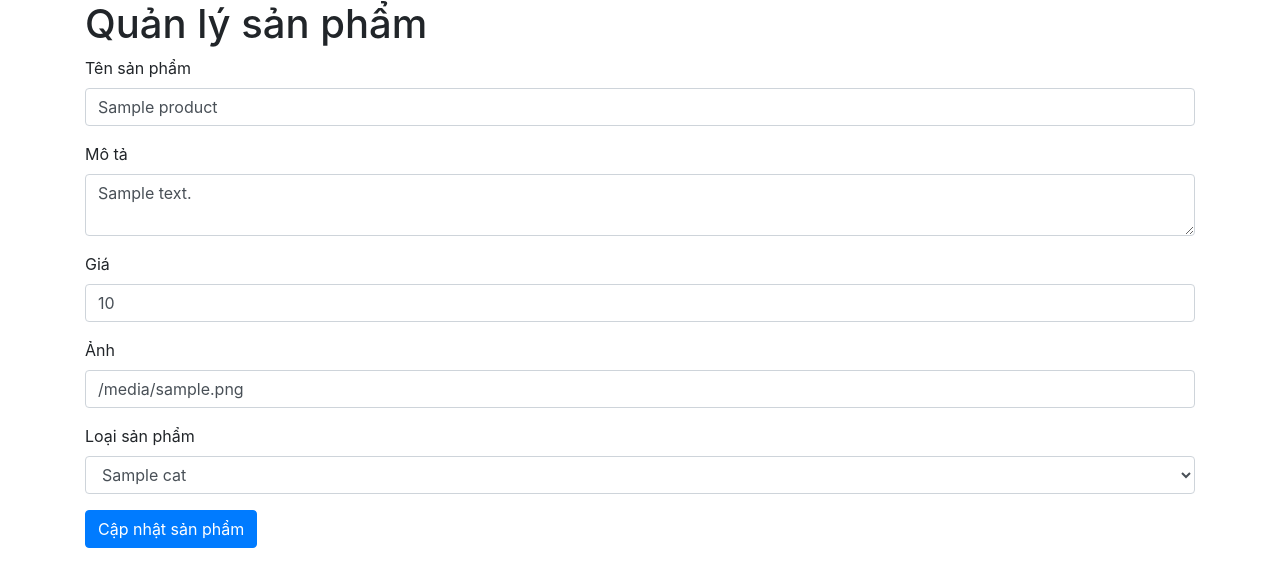
After one commit to NguyenBaDat99/saleappv1, a Flask app: template saleapp/templates/product-add.html in a window 1280 px wide. The commit adds this page. Shown: the top 587 px of the page. Run offline with Flask 2, Linux system fonts and the light colour scheme; the template is opened without the code that fills it: most values are stand-ins (such as "Sample title", 1, 10 or a date in 2020); some libraries are stand-ins or nearby versions.

Commit message:
Update code 2707

```diff
--- a/saleapp/main.py
+++ b/saleapp/main.py
@@ -1,4 +1,4 @@
-from flask import render_template, request
+from flask import render_template, request, redirect, url_for
 from saleapp import app
 from saleapp import dao
 
@@ -14,9 +14,38 @@ def product_list():
 
     return render_template("product-list.html", products=dao.read_products(keyword=keyword, from_price=from_price, to_price=to_price))
 
+
 @app.route("/products/<int:category_id>")
 def product_list_by_cate(category_id):
     return render_template("product-list.html", products=dao.read_products_by_cate_id(category_id))
 
+
+@app.route("/products/add", methods=["get", "post"])
+def product_add():
+    err_msg = None
+    if request.method == "POST":
+
+        if request.args["product_id"]:
+            p = dict(request.form.copy())
+            p["id"] = request.args["product_id"]
+
+            if dao.update_product(**p):
+                return redirect(url_for('product_list'))
+            else:
+                pass
+        else:
+            if dao.add_product(**dict(request.form)):
+                return redirect(url_for('product_list'))
+            else:
+                err_msg = "Add failed!!!"
+
+    product = None
+    if request.args["product_id"]:
+        product = dao.read_product_by_id(int(request.args["product_id"]))
+
+    categories = dao.read_categories()
+    return render_template("product-add.html", categories=categories, err_msg=err_msg, product=product)
+
+
 if __name__ == "__main__":
     app.run(debug=True)
--- a/saleapp/templates/index.html
+++ b/saleapp/templates/index.html
@@ -3,10 +3,11 @@
 <head>
     <meta charset="UTF-8">
     <title>Trang chủ</title>
-    <link href="{{ url_for('static', filename='css/style.css') }}"
+    <link href="{{ url_for('static', filename='css/bootstrap.min.css') }}"
  rel="stylesheet" />
 </head>
 <body>
+    <div class="container">
         <h1>BÁN HÀNG TRỰC TUYẾN</h1>
         <ul>
             <li>
@@ -19,5 +20,6 @@
                 <a href="{{ url_for('product_list_by_cate', category_id=2) }}">Máy tính bảng</a>
             </li>
         </ul>
+    </div>
 </body>
 </html>
--- /dev/null
+++ b/saleapp/templates/product-add.html
@@ -0,0 +1,50 @@
+<!DOCTYPE html>
+<html lang="en">
+<head>
+    <meta charset="UTF-8">
+    <title>Thêm sản phẩm</title>
+    <link href="{{ url_for('static', filename='css/bootstrap.min.css') }}"
+ rel="stylesheet" />
+</head>
+<body>
+    <div class="container">
+        <h1>Quản lý sản phẩm</h1>
+        <form method="post">
+            <div class="form-group">
+                <label>Tên sản phẩm</label>
+                <input type="text" name="name" class="form-control" value="{{product.name}}"/>
+            </div>
+            <div class="form-group">
+                <label>Mô tả</label>
+                <textarea class="form-control" name="description" >{{product.description}}</textarea>
+            </div>
+            <div class="form-group">
+                <label>Giá</label>
+                <input type="number" name="price" value="{{product.price}}" class="form-control"/>
+            </div>
+            <div class="form-group">
+                <label>Ảnh</label>
+                <input type="text" name="image" value="{{product.image}}" class="form-control"/>
+            </div>
+            <div class="form-group">
+                <label>Loại sản phẩm</label>
+                <select class="form-control" name="category">
+                    {% for cat in categories %}
+                    {% if product.category_id == cat.id %}
+                    <option value="{{cat.id}}" selected>{{ cat.name }}</option>
+                    {% else %}
+                    <option value="{{cat.id}}">{{ cat.name }}</option>
+                    {% endif %}
+                    {% endfor %}
+                </select>
+            </div>
+            <div class="form-group">
+                <input class="btn btn-primary" type="submit" value="{% if product %}Cập nhật {% else %} Thêm {% endif %}sản phẩm" />
+            </div>
+            {% if err_msg %}
+                <span>{{err_msg}}</span>
+            {% endif %}
+        </form>
+    </div>
+</body>
+</html>
```
Also changed, not shown: saleapp/dao.py (+46 -1 lines), saleapp/data/categories.json (added, +7 -0 lines), saleapp/data/products.json (+21 -10 lines), saleapp/templates/product-list.html (+30 -10 lines). Lines whose indentation alone changed are shown as unchanged.
